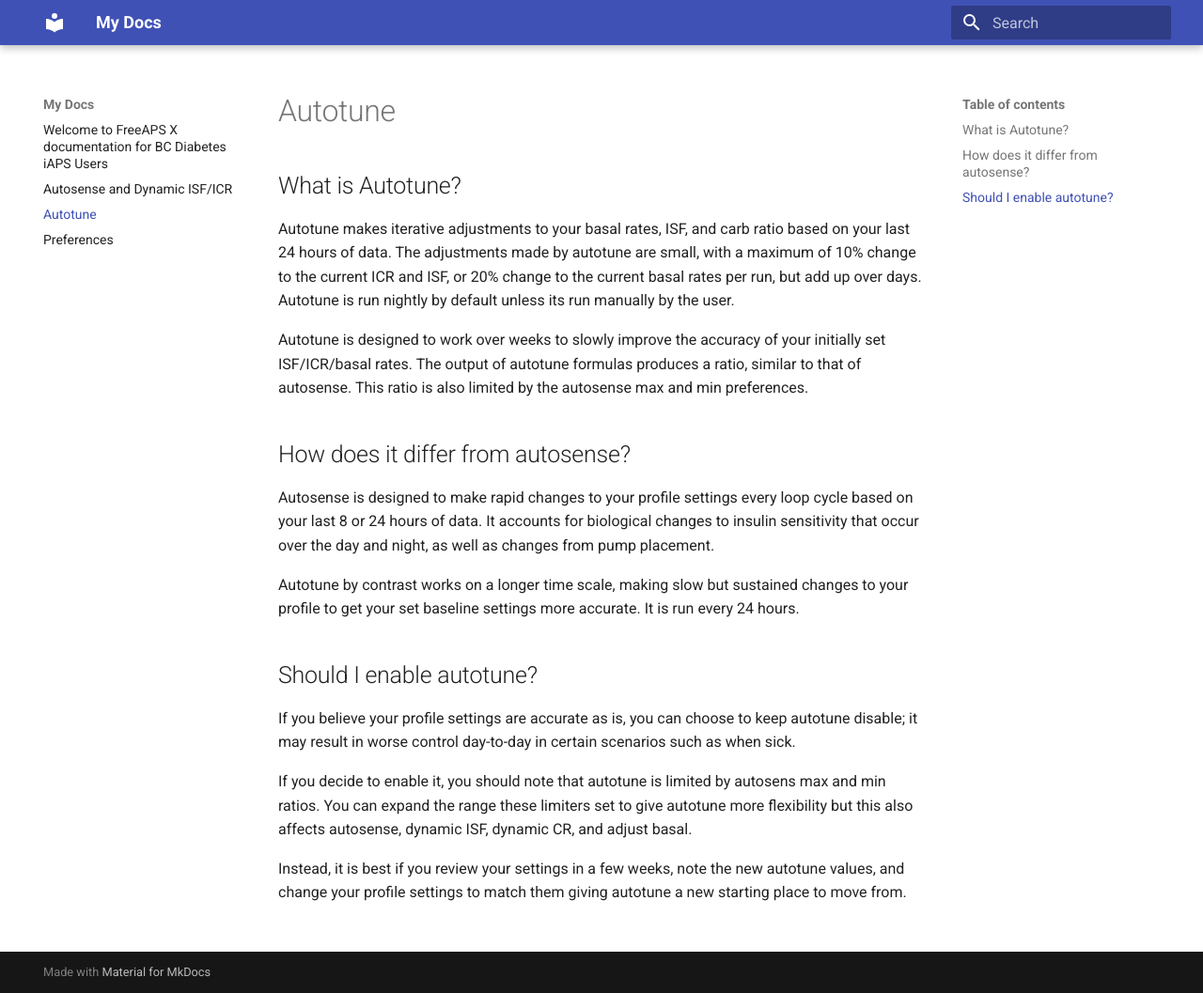
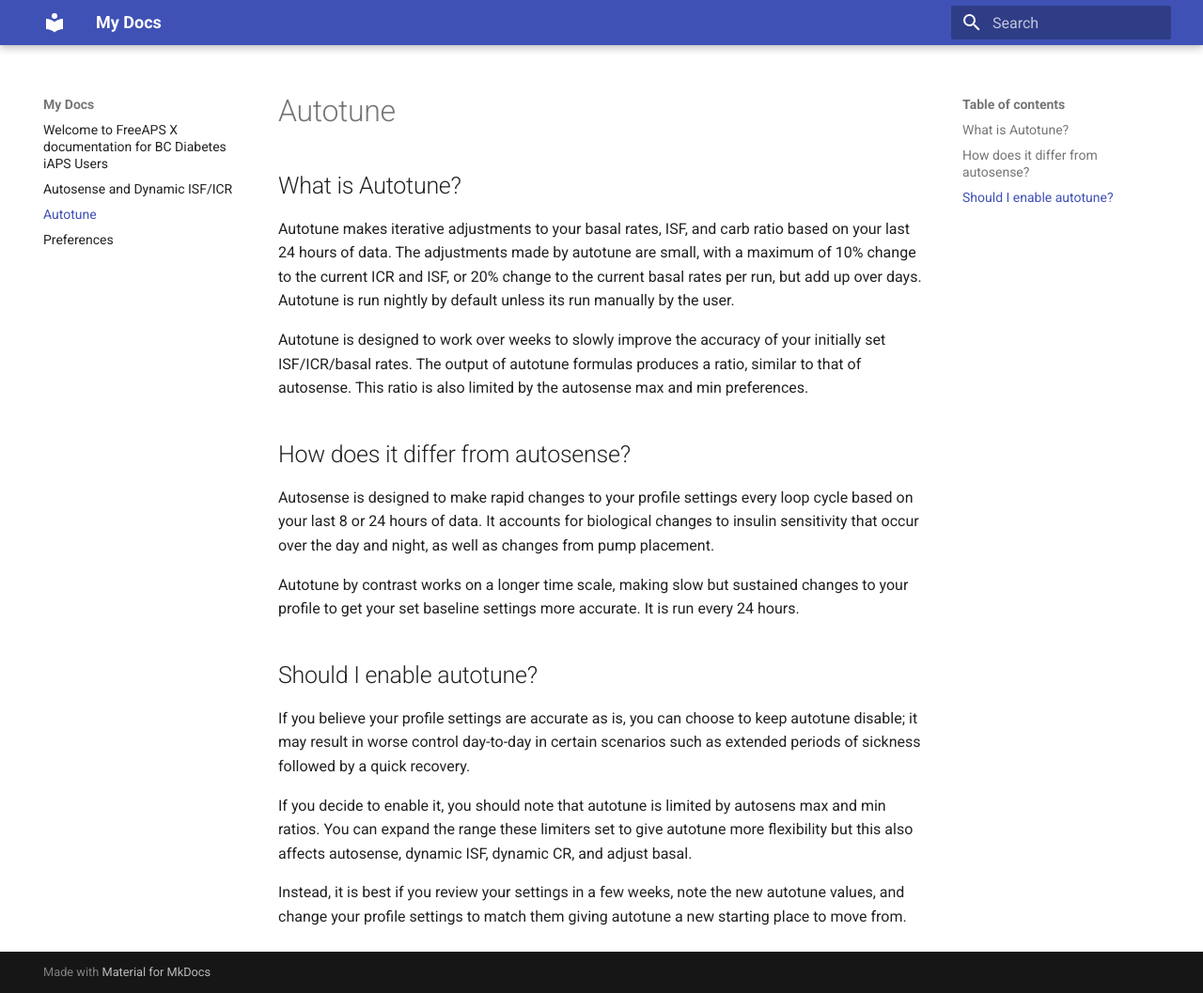
Before and after one commit to adamakeo/faxDocument, an MkDocs documentation site: the page built from docs/autotune.md, in a window 1280 px wide and 1057 px high. Shown: the whole window at 94% size. Built offline with MkDocs 1.6.1 and Material for MkDocs 9.7.7, drawn with Linux system fonts in a browser that asks for light colours.

Commit message:
Update autotune.md

```diff
--- a/docs/autotune.md
+++ b/docs/autotune.md
@@ -11,7 +11,7 @@ Autosense is designed to make rapid changes to your profile settings every loop
 Autotune by contrast works on a longer time scale, making slow but sustained changes to your profile to get your set baseline settings more accurate. It is run every 24 hours.
 
 ## Should I enable autotune?
-If you believe your profile settings are accurate as is, you can choose to keep autotune disable; it may result in worse control day-to-day in certain scenarios such as when sick.
+If you believe your profile settings are accurate as is, you can choose to keep autotune disable; it may result in worse control day-to-day in certain scenarios such as extended periods of sickness followed by a quick recovery.
 
 If you decide to enable it, you should note that autotune is limited by autosens max and min ratios. You can expand the range these limiters set to give autotune more flexibility but this also affects autosense, dynamic ISF, dynamic CR, and adjust basal.
 
```
